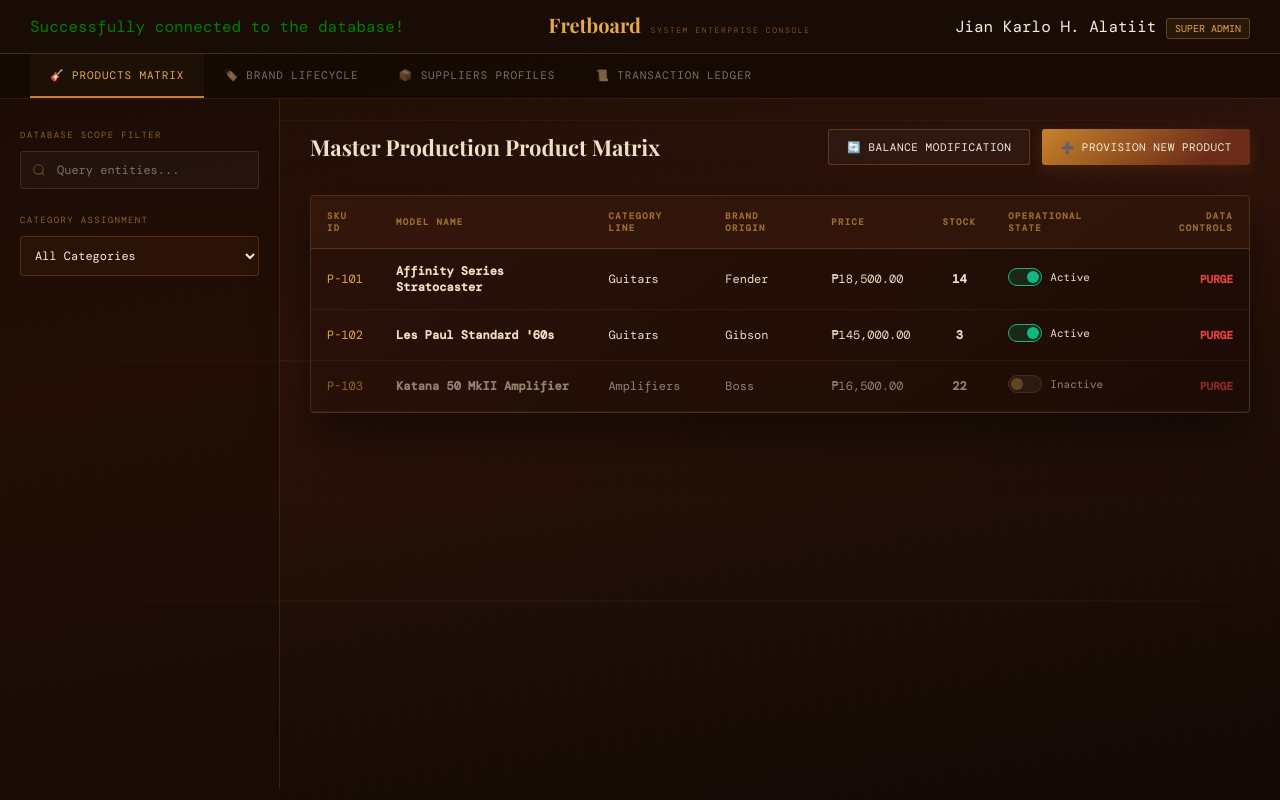
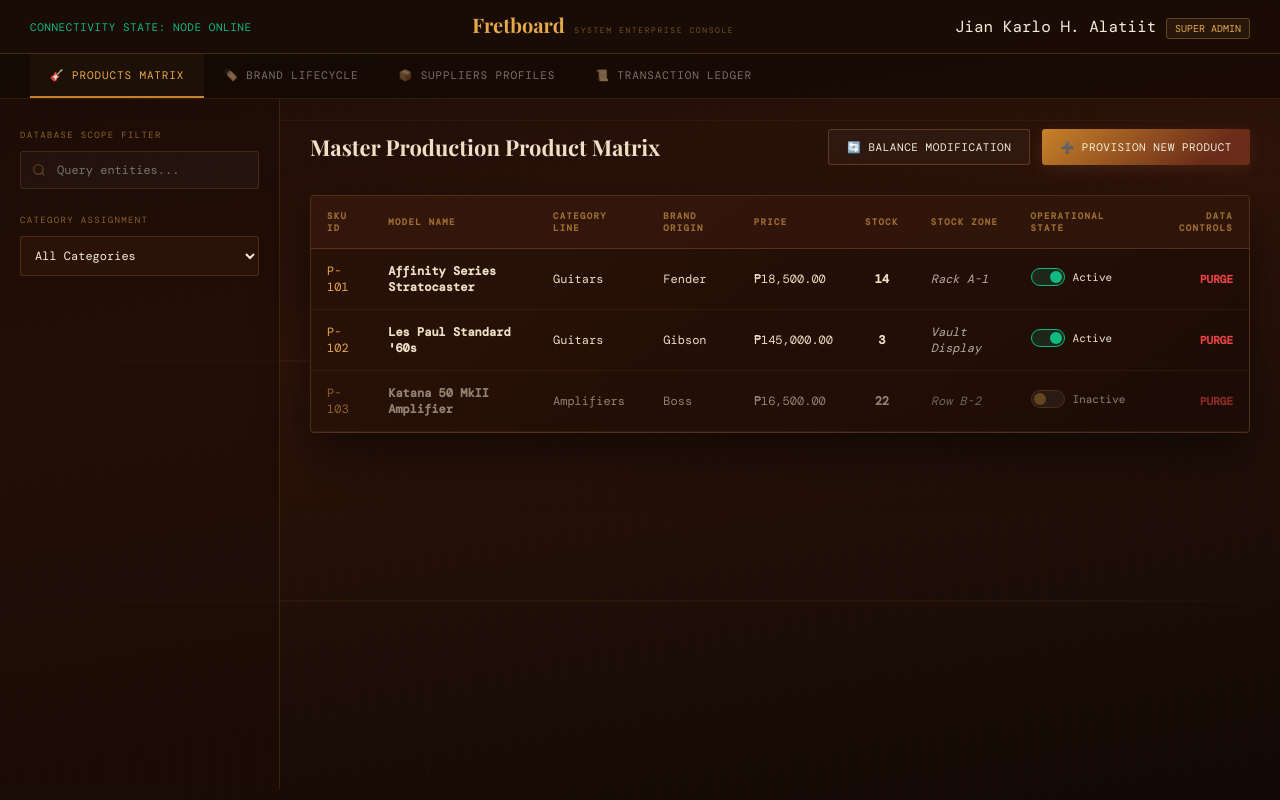
Before and after one commit to Alatiitkarlo26/IM-CODE, a PHP site: page /dashboard.php in a window 1280 px wide. Run offline with PHP 8.4, Linux system fonts and the light colour scheme; some web fonts are replaced.

Commit message:
Add the location to the table

```diff
--- a/main-ui/dashboard.php
+++ b/main-ui/dashboard.php
@@ -165,10 +165,8 @@
 
   <header class="top-bar">
     <?php
-      // You can now write queries anywhere inside the HTML body!
-      // Example: Testing if the connection works
       if($conn) {
-          echo "<p style='color: green;'>Successfully connected to the database!</p>";
+          echo "<p style='color: #10b981; font-size: 11px; letter-spacing:0.05em;'>CONNECTIVITY STATE: NODE ONLINE</p>";
       }
     ?>
     <div class="logo-row">
@@ -223,7 +221,7 @@
         <section class="table-container">
           <table>
             <thead>
-              <tr><th>SKU ID</th><th>Model Name</th><th>Category Line</th><th>Brand Origin</th><th>Price</th><th>Stock</th><th>Operational State</th><th style="text-align:right;">Data Controls</th></tr>
+              <tr><th>SKU ID</th><th>Model Name</th><th>Category Line</th><th>Brand Origin</th><th>Price</th><th>Stock</th><th>Stock Zone</th><th>Operational State</th><th style="text-align:right;">Data Controls</th></tr>
             </thead>
             <tbody id="table-products"></tbody>
           </table>
@@ -343,7 +341,6 @@
   </div>
 
   <script>
-    // State Architecture Mapped to Document Structural Definitions
     let tableProducts = [
       { id: 101, name: "Affinity Series Stratocaster", category: "Guitars", brand: "Fender", price: 18500.00, qty: 14, location: "Rack A-1", isActive: true },
       { id: 102, name: "Les Paul Standard '60s", category: "Guitars", brand: "Gibson", price: 145000.00, qty: 3, location: "Vault Display", isActive: true },
@@ -389,7 +386,6 @@
     }
 
     function setupAdjustmentDropdowns() {
-      // Filter out products whose brand is inactive to prevent transactions on discontinued brands
       const availableProducts = tableProducts.filter(p => {
         const parentBrand = tableBrands.find(b => b.name === p.brand);
         return parentBrand ? parentBrand.isActive : true;
@@ -400,12 +396,10 @@
     }
 
     function populateBrandDropdownMenu() {
-      // Dynamic rendering ensures you can only select active brands when declaring new items
       const activeBrands = tableBrands.filter(b => b.isActive);
       document.getElementById('p-brand-select').innerHTML = activeBrands.map(b => `<option value="${b.name}">${b.name}</option>`).join('');
     }
 
-    /* ─── Global State Rendering Pipelines ─── */
     function refreshInterfaceViews() {
       renderProductsRegistry();
       renderBrandsRegistry();
@@ -413,7 +407,7 @@
       renderHistoryRegistry();
     }
 
-    // Feature 2: Product Availability Render & Feature 4: Delete Node helper
+    // Updated view logic to inject dynamic location values into table body rows
     function renderProductsRegistry(records = tableProducts) {
       const body = document.getElementById('table-products');
       body.innerHTML = records.map(p => `
@@ -424,6 +418,7 @@
           <td>${p.brand}</td>
           <td>₱${p.price.toLocaleString(undefined, {minimumFractionDigits: 2})}</td>
           <td style="text-align:center; font-weight:bold;">${p.qty}</td>
+          <td style="color:rgba(245,238,216,0.7); font-style:italic;">${p.location}</td>
           <td>
             <label class="switch-label">
               <input type="checkbox" ${p.isActive ? 'checked' : ''} onchange="toggleProductAvailability(${p.id}, this.checked)">
@@ -436,7 +431,6 @@
       `).join('');
     }
 
-    // Feature 3: Brand Management System Lifecycle Switch
     function renderBrandsRegistry() {
       const body = document.getElementById('table-brands');
       body.innerHTML = tableBrands.map(b => `
@@ -469,7 +463,6 @@
       `).join('');
     }
 
-    // Feature 1: Status filtering: Stock-ins and outs processing logic
     function renderHistoryRegistry() {
       const body = document.getElementById('table-history');
       const filterMode = document.getElementById('txFilter').value;
@@ -497,7 +490,6 @@
       `).join('');
     }
 
-    /* ─── State Management Mutation Nodes ─── */
     function toggleProductAvailability(id, isChecked) {
       const prod = tableProducts.find(p => p.id === id);
       if(prod) {
@@ -510,7 +502,6 @@
       const brand = tableBrands.find(b => b.id === id);
       if(brand) {
         brand.isActive = isChecked;
-        // Cascading control rules: If a brand is marked inactive, immediately turn down all products cataloged under it
         if(!isChecked) {
           tableProducts.forEach(p => {
             if(p.brand === brand.name) p.isActive = false;
@@ -520,7 +511,6 @@
       }
     }
 
-    /* Feature 4: Safe Explicit Deletion Operations Cascade Routines */
     function deleteProductRecord(id) {
       if(confirm("CRITICAL WARNING:\n\nYou are about to permanently clear this product spec file from memory. This change cannot be undone. Proceed?")) {
         tableProducts = tableProducts.filter(p => p.id !== id);
@@ -551,7 +541,6 @@
       }
     }
 
-    /* ─── Data Entry Submission Pipeline Nodes ─── */
     function createNewProduct(e) {
       e.preventDefault();
       tableProducts.push({
```
